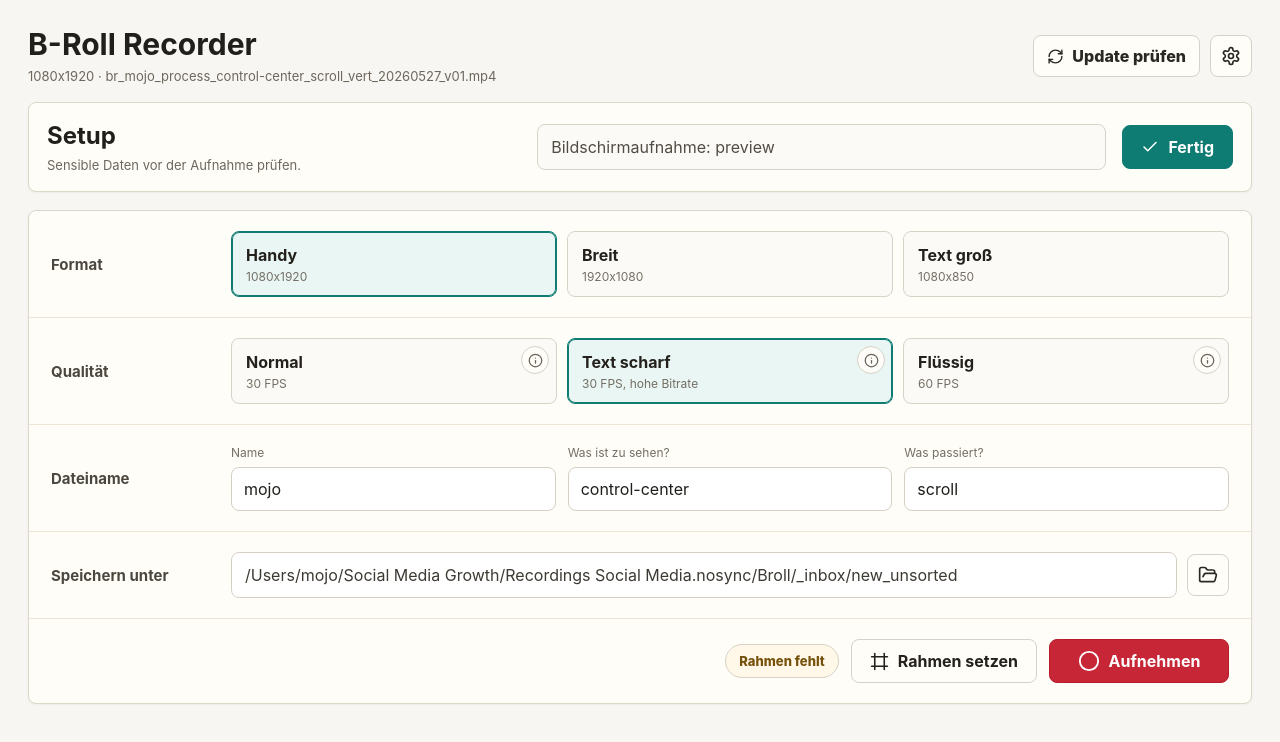
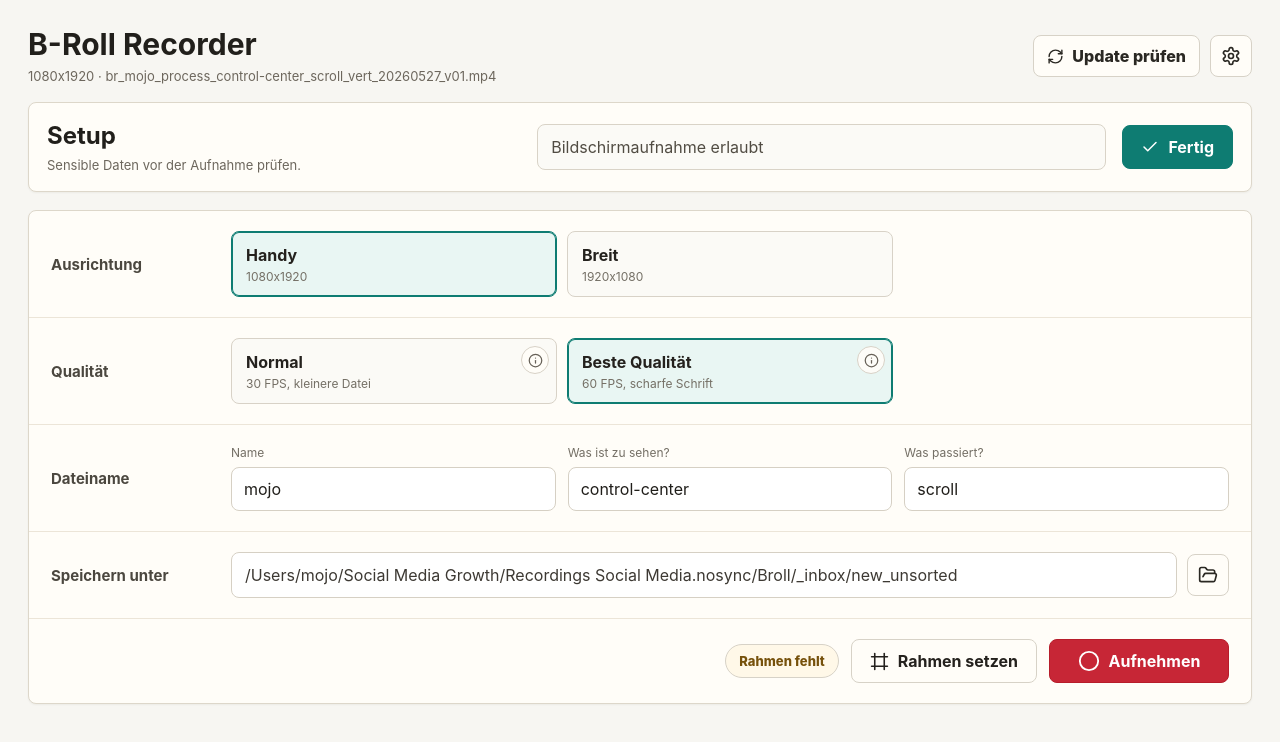
Before and after one commit to mojo-codes/broll-recorder, a React (Vite) app: page / in a window 1280 px wide. Shown: the top 742 px of the page. Built offline with nearby package versions, Linux system fonts and the light colour scheme.

Commit message:
Simplify recorder presets and permission flow

```diff
--- a/package.json
+++ b/package.json
@@ -1,6 +1,6 @@
 {
   "name": "broll-recorder",
-  "version": "0.1.3",
+  "version": "0.1.4",
   "description": "Simple desktop recorder for reusable social media B-roll.",
   "author": "Mojo Makes",
   "main": "dist/main/app.js",
--- a/src/renderer/App.tsx
+++ b/src/renderer/App.tsx
@@ -203,6 +203,15 @@ export function App(): JSX.Element {
       setError(null);
       setNotice(null);
 
+      const latestState = await window.broll.getAppState();
+      setAppState(latestState);
+      if (latestState.permission.platform === "darwin" && latestState.permission.status !== "granted") {
+        setError(
+          "macOS blockiert die Bildschirmaufnahme. In Systemeinstellungen > Datenschutz & Sicherheit > Bildschirm & Systemaudio B-Roll Recorder einschalten und die App danach komplett neu öffnen."
+        );
+        return;
+      }
+
       if (!frameReady) {
         await showFrame();
         setNotice("Rahmen setzen und danach Aufnahme starten.");
@@ -263,6 +272,8 @@ export function App(): JSX.Element {
     return <div className="boot">B-Roll Recorder</div>;
   }
 
+  const canRecord = appState.permission.platform !== "darwin" || appState.permission.status === "granted";
+
   return (
     <main className="app-shell">
       <header className="topbar">
@@ -302,8 +313,18 @@ export function App(): JSX.Element {
         </section>
       ) : null}
 
+      {settings.hasCompletedSetup && !canRecord ? (
+        <section className="setup-panel">
+          <div>
+            <h2>Bildschirm freigeben</h2>
+            <p>Nach dem Einschalten in macOS die App komplett beenden und neu öffnen.</p>
+          </div>
+          <PermissionStrip appState={appState} />
+        </section>
+      ) : null}
+
       <section className="work-surface" aria-label="Aufnahme">
-        <ControlGroup title="Format">
+        <ControlGroup title="Ausrichtung">
           <SegmentedChoices
             values={FORMAT_PRESETS}
             selected={formatId}
@@ -365,7 +386,7 @@ export function App(): JSX.Element {
                 void startRecording();
               }
             }}
-            disabled={recordingState === "countdown" || recordingState === "exporting"}
+            disabled={recordingState === "countdown" || recordingState === "exporting" || !canRecord}
           >
             {recordingState === "recording" ? <Square size={22} /> : <Circle size={22} />}
             {recordingState === "recording" ? "Stop" : "Aufnehmen"}
@@ -538,10 +559,10 @@ function PermissionStrip({ appState }: { appState: AppState }): JSX.Element {
 
   return (
     <div className={`permission-strip ${needsAction ? "needs-action" : ""}`}>
-      <span>Bildschirmaufnahme: {status}</span>
+      <span>{needsAction ? "Bildschirmaufnahme fehlt" : "Bildschirmaufnahme erlaubt"}</span>
       {needsAction ? (
         <button type="button" onClick={() => window.broll.openScreenSettings()}>
-          Öffnen
+          Systemeinstellungen öffnen
           <ExternalLink size={14} />
         </button>
       ) : null}
@@ -759,11 +780,11 @@ function cleanRecorderError(message: string): string {
   }
 
   if (/failed to get sources|Bildschirmquelle konnte nicht gelesen/i.test(cleaned)) {
-    return "Bildschirmaufnahme konnte nicht gestartet werden. Bitte macOS-Bildschirmaufnahme für B-Roll Recorder oder Electron erlauben und die App danach neu starten.";
+    return "Bildschirmaufnahme konnte nicht gestartet werden. In macOS unter Datenschutz & Sicherheit > Bildschirm & Systemaudio B-Roll Recorder einschalten. Wenn es schon aktiv ist: aus- und wieder einschalten, danach App neu öffnen.";
   }
 
   if (/permission|denied|not allowed/i.test(message)) {
-    return "Bildschirmaufnahme ist nicht erlaubt.";
+    return "Bildschirmaufnahme ist nicht erlaubt. Bitte B-Roll Recorder in den macOS-Einstellungen freigeben und danach neu öffnen.";
   }
 
   return cleaned;
@@ -771,14 +792,10 @@ function cleanRecorderError(message: string): string {
 
 function getQualityHelp(qualityId: QualityPresetId): string {
   if (qualityId === "standard") {
-    return "Normal: Für kurze Demos und einfache Scrolls. Kleinere Dateien.";
+    return "Normal: Gute Qualität für einfache Demos und kleinere Dateien.";
   }
 
-  if (qualityId === "sharp-ui") {
-    return "Text scharf: Für Websites, Code, Sheets und kleine UI-Schrift.";
-  }
-
-  return "Flüssig: Für Mausbewegungen, Animationen und schnelle Scrolls.";
+  return "Beste Qualität: Für kleine Schrift, Websites, Code, schnelle Mausbewegungen und Animationen. Größere Dateien.";
 }
 
 function getUpdateButtonLabel(status: UpdateStatus | null): string {
--- a/src/shared/presets.ts
+++ b/src/shared/presets.ts
@@ -18,15 +18,6 @@ export const FORMAT_PRESETS: FormatPreset[] = [
     width: 1920,
     height: 1080,
     filenameToken: "wide"
-  },
-  {
-    id: "upper-proof",
-    label: "Text groß",
-    technicalLabel: "1080x850",
-    description: "Große Proof-Screens für Remotion",
-    width: 1080,
-    height: 850,
-    filenameToken: "upper-proof"
   }
 ];
 
@@ -34,26 +25,18 @@ export const QUALITY_PRESETS: QualityPreset[] = [
   {
     id: "standard",
     label: "Normal",
-    description: "30 FPS",
+    description: "30 FPS, kleinere Datei",
     fps: 30,
     videoBitsPerSecond: 16_000_000,
     exportBitrate: "16M"
   },
   {
     id: "sharp-ui",
-    label: "Text scharf",
-    description: "30 FPS, hohe Bitrate",
-    fps: 30,
-    videoBitsPerSecond: 28_000_000,
-    exportBitrate: "28M"
-  },
-  {
-    id: "smooth",
-    label: "Flüssig",
-    description: "60 FPS",
+    label: "Beste Qualität",
+    description: "60 FPS, scharfe Schrift",
     fps: 60,
-    videoBitsPerSecond: 40_000_000,
-    exportBitrate: "40M"
+    videoBitsPerSecond: 45_000_000,
+    exportBitrate: "45M"
   }
 ];
 
--- a/src/shared/types.ts
+++ b/src/shared/types.ts
@@ -1,5 +1,5 @@
-export type FormatPresetId = "vertical" | "wide" | "upper-proof";
-export type QualityPresetId = "standard" | "sharp-ui" | "smooth";
+export type FormatPresetId = "vertical" | "wide";
+export type QualityPresetId = "standard" | "sharp-ui";
 
 export interface FormatPreset {
   id: FormatPresetId;
```
Also changed, not shown: src/main/app.ts (+29 -3 lines), src/main/settingsStore.ts (+24 -4 lines), 4 other files (tests, documents, lock files or other folders).
